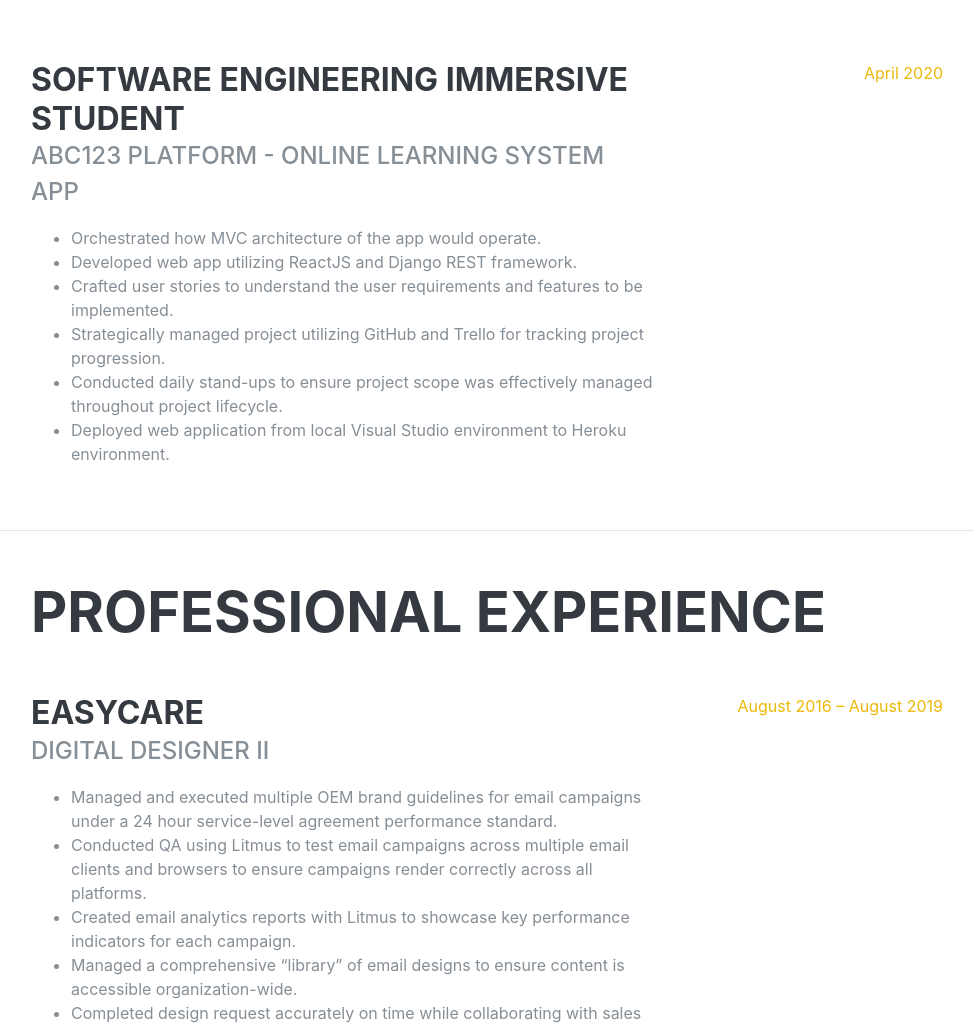
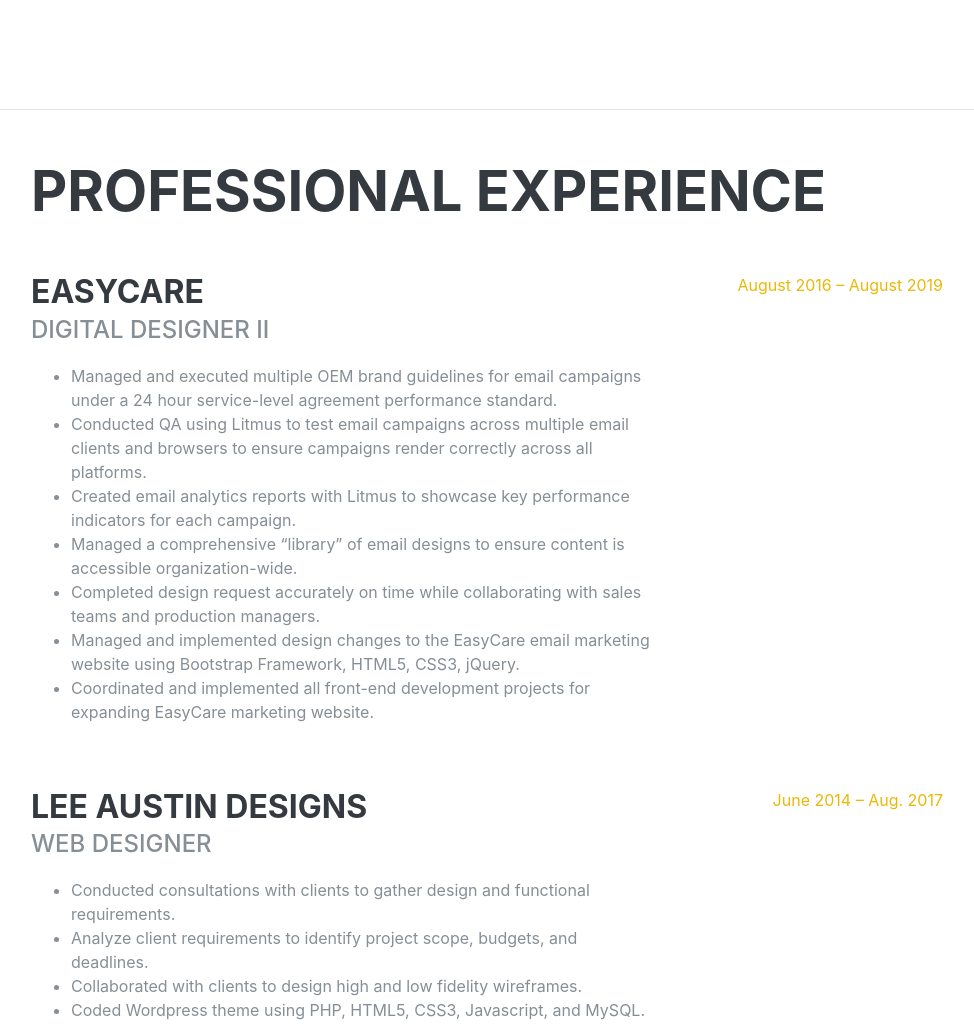
Before and after one commit to lrobert4/portfolio-resume, a website with bundled scripts: page index.html in a window 1280 px wide. Shown: the part 2115-3140 px from the top of the page, without its empty margins (289-1263 px from the left). Built offline with nearby package versions, Linux system fonts and the light colour scheme; a web font is replaced by a local one.

Commit message:
updated resume attached that is linked to the button. Made verbiage changes.

```diff
--- a/index.html
+++ b/index.html
@@ -88,7 +88,7 @@
 
           </p>
 
-          <a href="img/LeeRob-Resume-Updated.pdf"><button type="button" class="btn btn-primary btn-lg btn-styles">View Resume (PDF Version)</button></a>
+          <a href="img/LeeRob-Resume-Portfolio-June2020.pdf"><button type="button" class="btn btn-primary btn-lg btn-styles">View Resume (PDF Version)</button></a>
 
         <div class="social-icons social-spacing">
           <a href="https://www.linkedin.com/in/leland-roberts-070a8651">
@@ -114,8 +114,8 @@
           <div class="resume-content">
             <h3 class="mb-0">General Assembly</h3>
             <div class="subheading mb-3">Software Engineering Immersive Student </div>
-            <p>12-week, 500+ hour training program focused in Git/Github, HTML, CSS, JavaScript, React JS, Node JS,
-              Express JS, MongoDB, SQL, Python, Django, REST API and MVC Architecture.</p>
+            <p>12-week, 500+ hour training program focused in Git/Github, HTML5, CSS3, JavaScript, React JS, Node JS,
+              Express JS, MongoDB (NoSQL), SQL, Python, Django, REST API and MVC Architecture.</p>
           </div>
           <div class="resume-date text-md-right">
             <span class="text-primary">January 2020 – April 2020</span>
@@ -158,24 +158,6 @@
           </div>
         </div>
 
-        <div class="resume-item d-flex flex-column flex-md-row justify-content-between">
-          <div class="resume-content">
-            <h3 class="mb-0">Software Engineering Immersive Student</h3>
-            <div class="subheading mb-3">ABC123 Platform - Online Learning System App</div>
-            <ul>
-              <li>Orchestrated how MVC architecture of the app would operate.</li>
-              <li>Developed web app utilizing ReactJS and Django REST framework.</li>
-              <li>Crafted user stories to understand the user requirements and features to be implemented.</li>
-              <li>Strategically managed project utilizing GitHub and Trello for tracking project progression.</li>
-              <li>Conducted daily stand-ups to ensure project scope was effectively managed throughout project lifecycle.</li>
-              <li>Deployed web application from local Visual Studio environment to Heroku environment.</li>
-            </ul>
-          </div>
-          <div class="resume-date text-md-right">
-            <span class="text-primary">April 2020</span>
-          </div>
-        </div>
-
       </div>
 
     </section>
@@ -198,7 +180,7 @@
               <li>Created email analytics reports with Litmus to showcase key performance indicators for each campaign.</li>
               <li>Managed a comprehensive “library” of email designs to ensure content is accessible organization-wide.</li>
               <li>Completed design request accurately on time while collaborating with sales teams and production managers.</li>
-              <li>Managed and implemented design changes to the EasyCare marketing website using Bootstrap framework.</li>
+              <li>Managed and implemented design changes to the EasyCare email marketing website using Bootstrap Framework, HTML5, CSS3, jQuery.</li>
               <li>Coordinated and implemented all front-end development projects for expanding EasyCare marketing website.</li>
             </ul>
           </div>
@@ -215,7 +197,7 @@
               <li>Conducted consultations with clients to gather design and functional requirements.</li>
               <li>Analyze client requirements to identify project scope, budgets, and deadlines.</li>
               <li>Collaborated with clients to design high and low fidelity wireframes. </li>
-              <li>Developed website using Wordpress CMS to lower clients website administration cost.</li>
+              <li>Coded Wordpress theme using PHP, HTML5, CSS3, Javascript, and MySQL.</li>
             </ul>
           </div>
           <div class="resume-date text-md-right">
```
Also changed, not shown: 1 other file.
